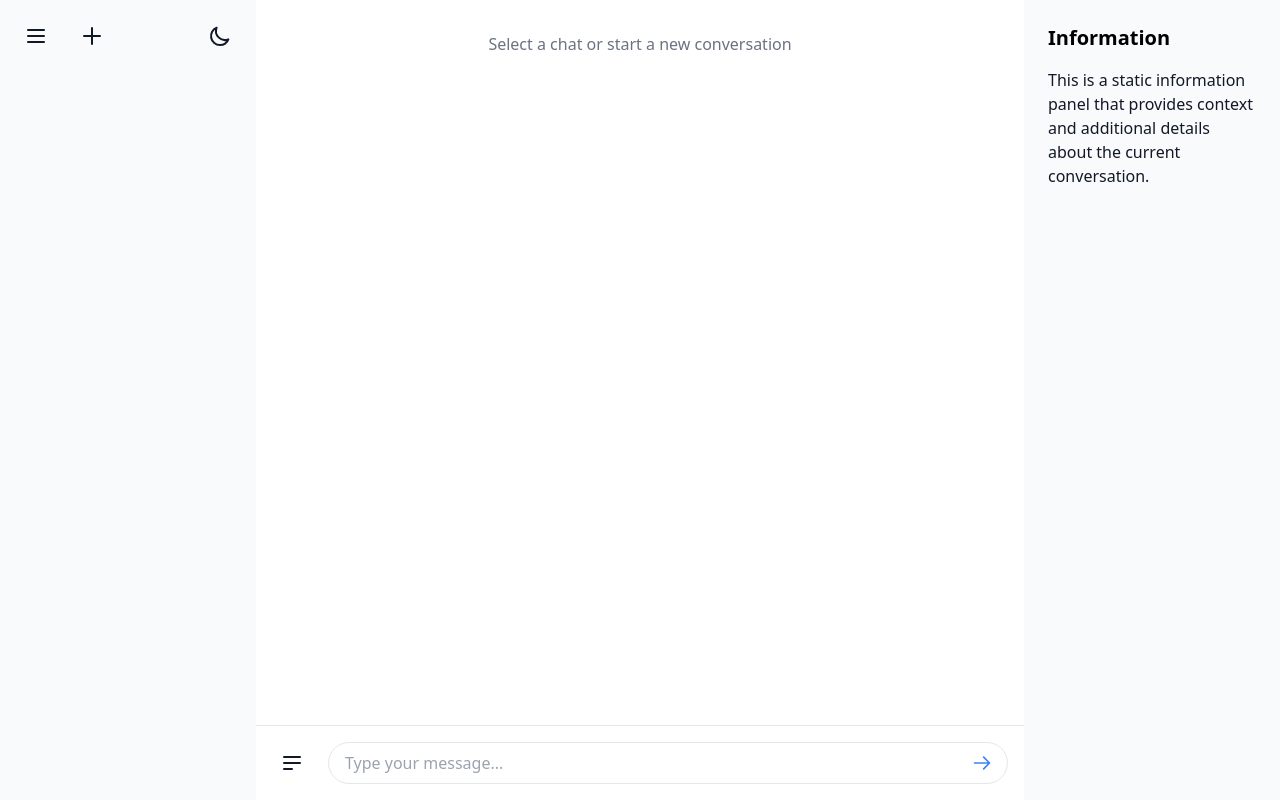
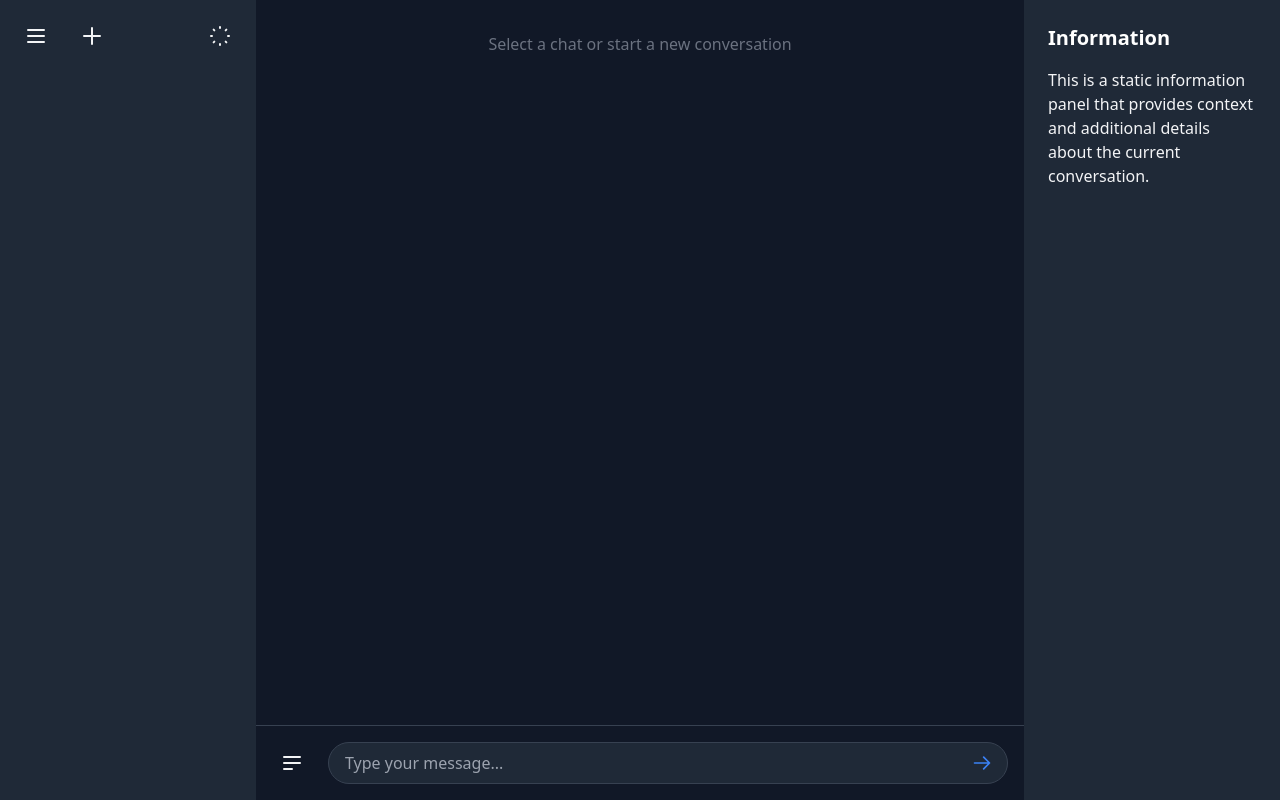
Before and after one commit to jemaie/PE-chaDbot, a Vue app in the folder client/: page / in a window 1280 px wide. Built offline with nearby package versions, Linux system fonts and the light colour scheme.

Commit message:
adj theme

```diff
--- a/client/src/stores/theme.ts
+++ b/client/src/stores/theme.ts
@@ -1,9 +1,8 @@
 import { defineStore } from 'pinia';
-import { ref } from 'vue';
-import type { ThemeState } from '@/types/chat';
+import { ref, watch } from 'vue';
 
 export const useThemeStore = defineStore('theme', () => {
-  const isDark = ref<boolean>(false);
+  const isDark = ref<boolean>(true);
 
   function toggleTheme() {
     isDark.value = !isDark.value;
@@ -14,6 +13,12 @@ export const useThemeStore = defineStore('theme', () => {
     document.documentElement.classList.toggle('dark', isDark.value);
   }
 
+  watch(isDark, () => {
+    updateThemeClass();
+  });
+
+  updateThemeClass();
+
   return {
     isDark,
     toggleTheme,
--- a/client/src/style.css
+++ b/client/src/style.css
@@ -3,7 +3,7 @@
 @tailwind utilities;
 
 :root {
-  --transition-duration: 300ms;
+  --transition-duration: 50ms;
 }
 
 * {
```
